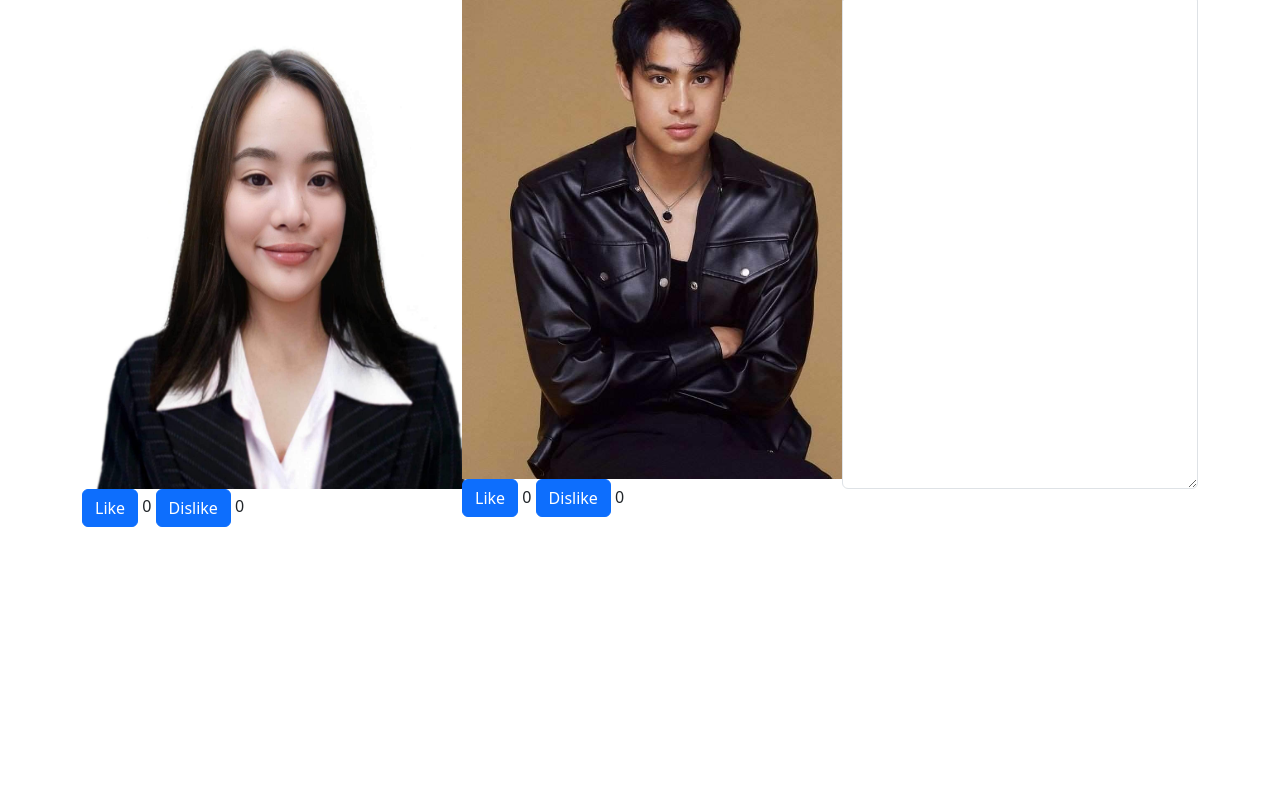
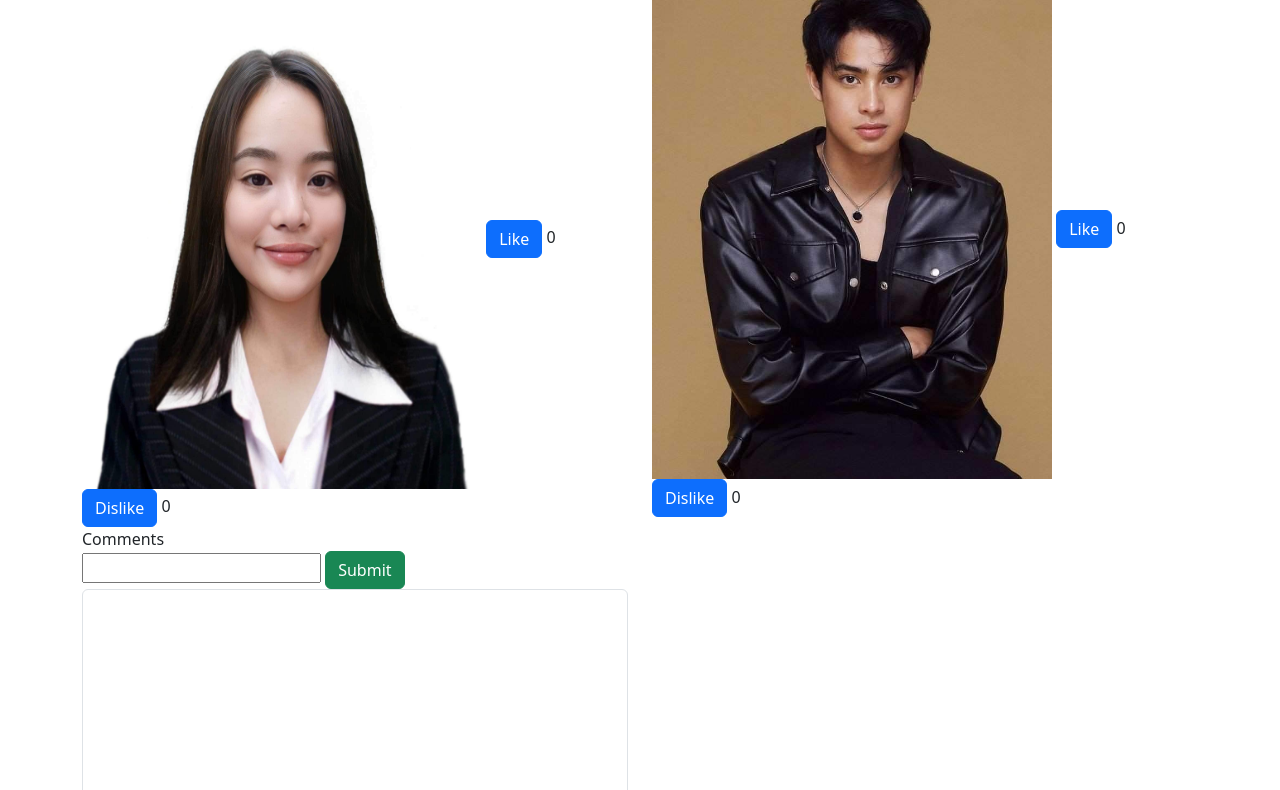
Before and after one commit to 17yeshapearl/Yeshasamera02, a plain HTML site: page index.html in a window 1280 px wide. Shown: the part 67-857 px from the top of the page. Before the commit the page ends 800 px from the top, so only its background shows below. Drawn offline with nearby package versions, Linux system fonts and the light colour scheme.

Commit message:
Update index.html

```diff
--- a/index.html
+++ b/index.html
@@ -9,7 +9,7 @@
     <body>
     <div class="container">
       <div class="row">
-      <div class="col-4">
+      <div class="col-6">
         <h1> Yesha Pearl </h1>
         <img src="yesha.png" class="imagine-thumbnail" style="width:400px;height:500px;"/>
         <button class="btn btn-primary" type="button" id="btnLike1"> Like </button>
@@ -18,7 +18,7 @@
         <output id="count3"> 0 </output>
       </div>
 
-        <div class="col-4">
+        <div class="col-6">
         <h2> Donny </h2>
         <img src="donny.png" class="imagine-thumbnail" style="width:400px;height:500px;"/>
         <button class="btn btn-primary" type="button" id="btnLike2"> Like </button>
@@ -26,7 +26,7 @@
         <button class="btn btn-primary" type="button" id="btnDislike2"> Dislike </button>
         <output id="count4"> 0 </output>
          </div>
-        <div class="col-4">
+        <div class="col-6">
            Comments<br>
             <input type="text" class"form-control" id="comment"/>
             <button class="btn btn-success" id="submit">Submit</button>
```
